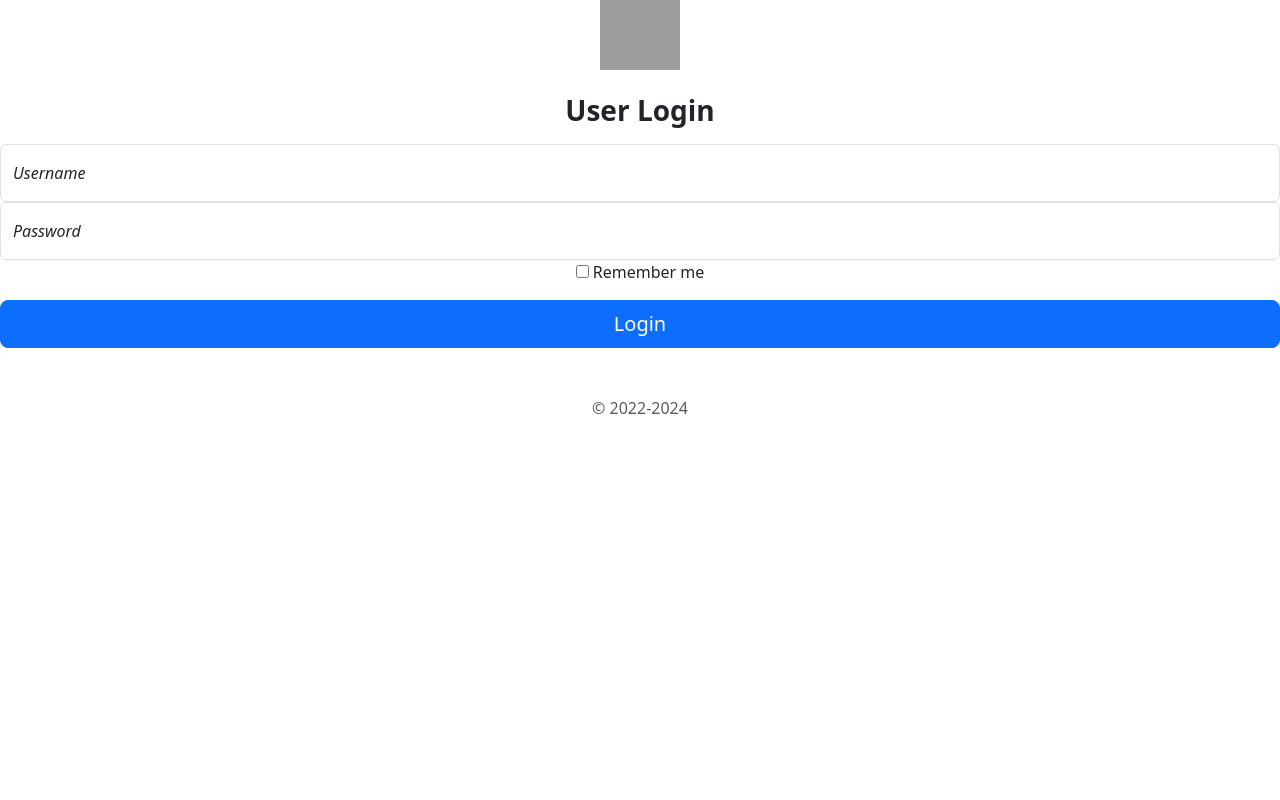
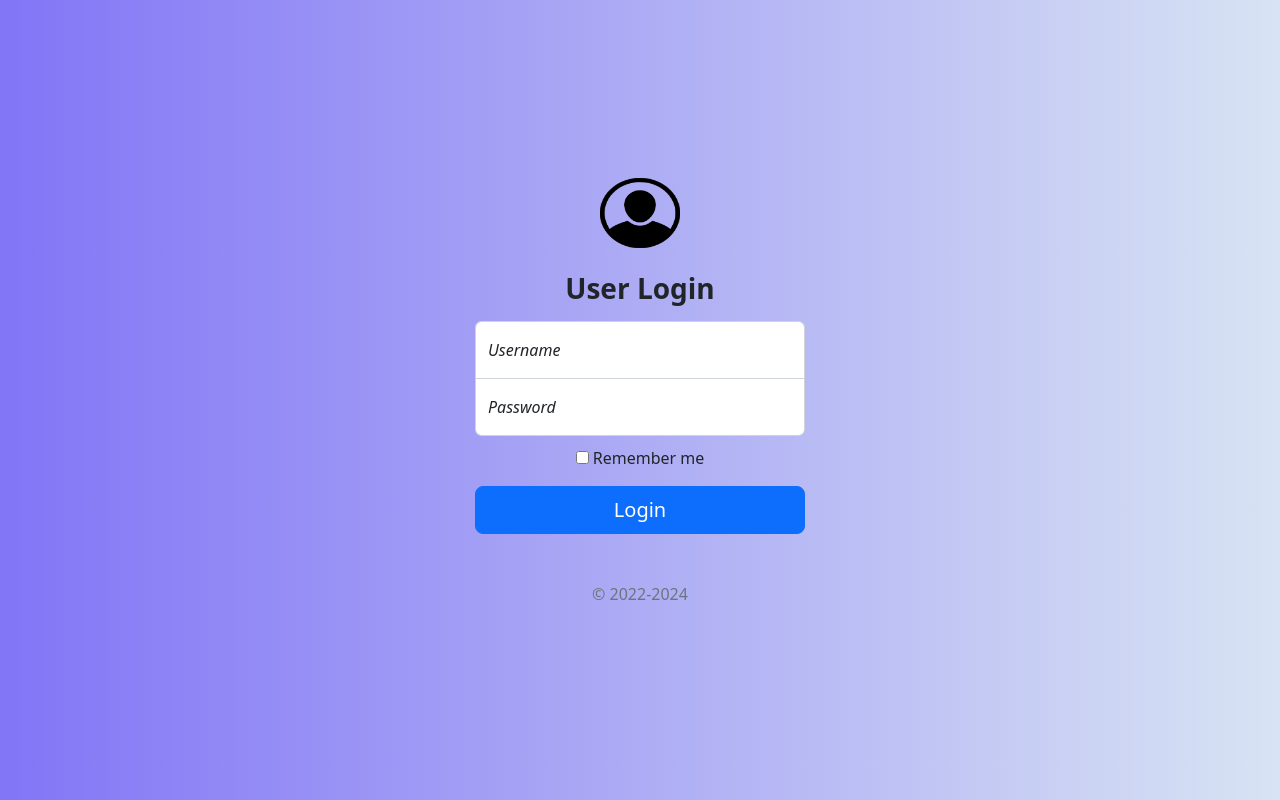
Before and after one commit to SyntaxEnemies/power-corp, a Flask app: page /login in a window 1280 px wide. Run offline with Flask 2, Linux system fonts and the light colour scheme; parts of the project's set-up code (start-up, migrations or seed data) failed here and were passed over; some libraries are stand-ins or nearby versions; some web fonts are replaced; grey boxes are pictures that could not be loaded.

Commit message:
added base template and jinja2 directives in existing files

```diff
--- a/main.py
+++ b/main.py
@@ -10,7 +10,7 @@ app.config.from_envvar('CONFIG_FILE')
 @app.route("/", methods=["GET"])
 @app.route("/home", methods=["GET"])
 def home() -> 'html':
-    return render_template('home.html')
+    return render_template('home.html', the_title='Home')
 
 @app.route("/login", methods=['GET', 'POST'])
 def login() -> 'html | Redirect':
@@ -34,7 +34,7 @@ def login() -> 'html | Redirect':
             # flash('Invalid username')
             # return redirect(url_for('login'))
             return '<h1>Invalid username</h1>'
-    return render_template('login.html')
+    return render_template('login.html', the_title="Login")
 
 @app.route('/logout', methods=["GET"])
 def logout() -> 'html':
--- /dev/null
+++ b/templates/base.html
@@ -0,0 +1,28 @@
+<!doctype html>
+    <html lang="en">
+        <head>
+            <meta charset="utf-8">
+            <meta name="viewport" content="width=device-width, initial-scale=1">
+            <!--<meta name="description" content="">-->
+            <!--<meta name="author" content="SyntaxEnemies">-->
+
+            <title>{{ the_title }}</title>
+
+            <link rel="stylesheet" type="text/css" href="{{ url_for('static', filename='css/style.css') }}">
+
+            <!--Bootstrap inclusion-->
+            <link href="https://cdn.jsdelivr.net/npm/bootstrap@5.2.2/dist/css/bootstrap.min.css" rel="stylesheet" integrity="sha384-Zenh87qX5JnK2Jl0vWa8Ck2rdkQ2Bzep5IDxbcnCeuOxjzrPF/et3URy9Bv1WTRi" crossorigin="anonymous">
+            <script src="https://cdn.jsdelivr.net/npm/bootstrap@5.2.2/dist/js/bootstrap.bundle.min.js" integrity="sha384-OERcA2EqjJCMA+/3y+gxIOqMEjwtxJY7qPCqsdltbNJuaOe923+mo//f6V8Qbsw3" crossorigin="anonymous"></script>
+
+            <!--Favicon-->
+            <link rel="shortcut icon" href="{{ url_for('static', filename='img/favicon.ico') }}">
+
+        </head>
+
+        <body class="text-center">
+
+            {% block body %}
+
+            {% endblock %}
+        </body>
+    </html>
--- a/templates/login.html
+++ b/templates/login.html
@@ -1,83 +1,21 @@
 <!doctype html>
-<html lang="en">
-  <head>
-    <meta charset="utf-8">
-    <meta name="viewport" content="width=device-width, initial-scale=1">
-    <meta name="description" content="">
-    <meta name="author" content=" Bootstrap contributors">
+{% extends 'base.html' %}
+{% block body %}
 
-    <title>user login</title>
-
-    <link rel="canonical" href="https://getbootstrap.com/docs/5.2/examples/sign-in/">
-
-
-
-
-
-<link href="../static/bootstrap.min.css" rel="stylesheet">
-
-    <style>
-      .bd-placeholder-img {
-        font-size: 1.125rem;
-        text-anchor: middle;
-        -webkit-user-select: none;
-        -moz-user-select: none;
-        user-select: none;
-      }
-
-      @media (min-width: 768px) {
-        .bd-placeholder-img-lg {
-          font-size: 3.5rem;
-        }
-      }
-
-      .b-example-divider {
-        height: 3rem;
-        background-color: rgba(0, 0, 0, .1);
-        border: solid rgba(0, 0, 0, .15);
-        border-width: 1px 0;
-        box-shadow: inset 0 .5em 1.5em rgba(0, 0, 0, .1), inset 0 .125em .5em rgba(0, 0, 0, .15);
-      }
-
-      .b-example-vr {
-        flex-shrink: 0;
-        width: 1.5rem;
-        height: 100vh;
-      }
-
-      .bi {
-        vertical-align: -.125em;
-        fill: currentColor;
-      }
-
-      .nav-scroller {
-        position: relative;
-        z-index: 2;
-        height: 2.75rem;
-        overflow-y: hidden;
-      }
-
-      .nav-scroller .nav {
-        display: flex;
-        flex-wrap: nowrap;
-        padding-bottom: 1rem;
-        margin-top: -1px;
-        overflow-x: auto;
-        text-align: center;
-        white-space: nowrap;
-        -webkit-overflow-scrolling: touch;
-      }
-    </style>
-
-
-    <!-- Custom styles for this template -->
-    <link href="../static/login.css" rel="stylesheet">
-  </head>
-  <body class="text-center">
+<style>
+    body {
+      display: flex;
+      align-items: center;
+      padding-top: 40px;
+      padding-bottom: 40px;
+      background: linear-gradient(0.25turn, #8275f6, #d8e3f3);
+      /*#08BCBE*/
+    }
+</style>
 
 <main class="form-signin w-100 m-auto">
   <form method='POST' action='/login'>
-    <img class="mb-4" src="../static/images/useravtar.png" alt="" width="80" height="70">
+      <img class="mb-4" src="{{ url_for('static', filename='img/useravatar.png') }}" alt="" width="80" height="70">
     <h1 class="h3 mb-3 fw-normal"><B>User Login</B></h1>
 
     <div class="form-floating">
@@ -99,7 +37,4 @@
   </form>
 </main>
 
-
-
-  </body>
-</html>
+{% endblock %}
```
Also changed, not shown: templates/home.html (+10 -7 lines).
